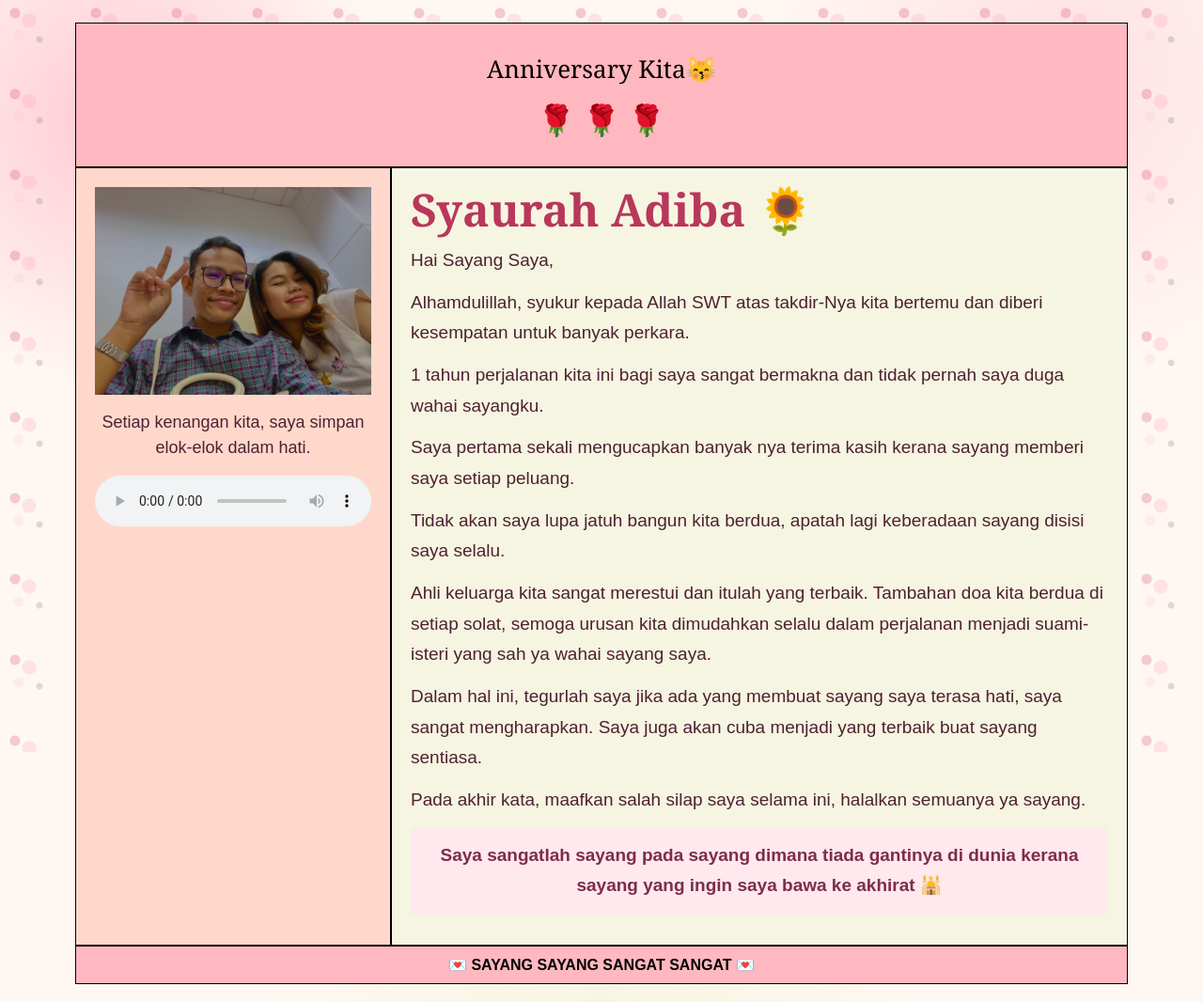
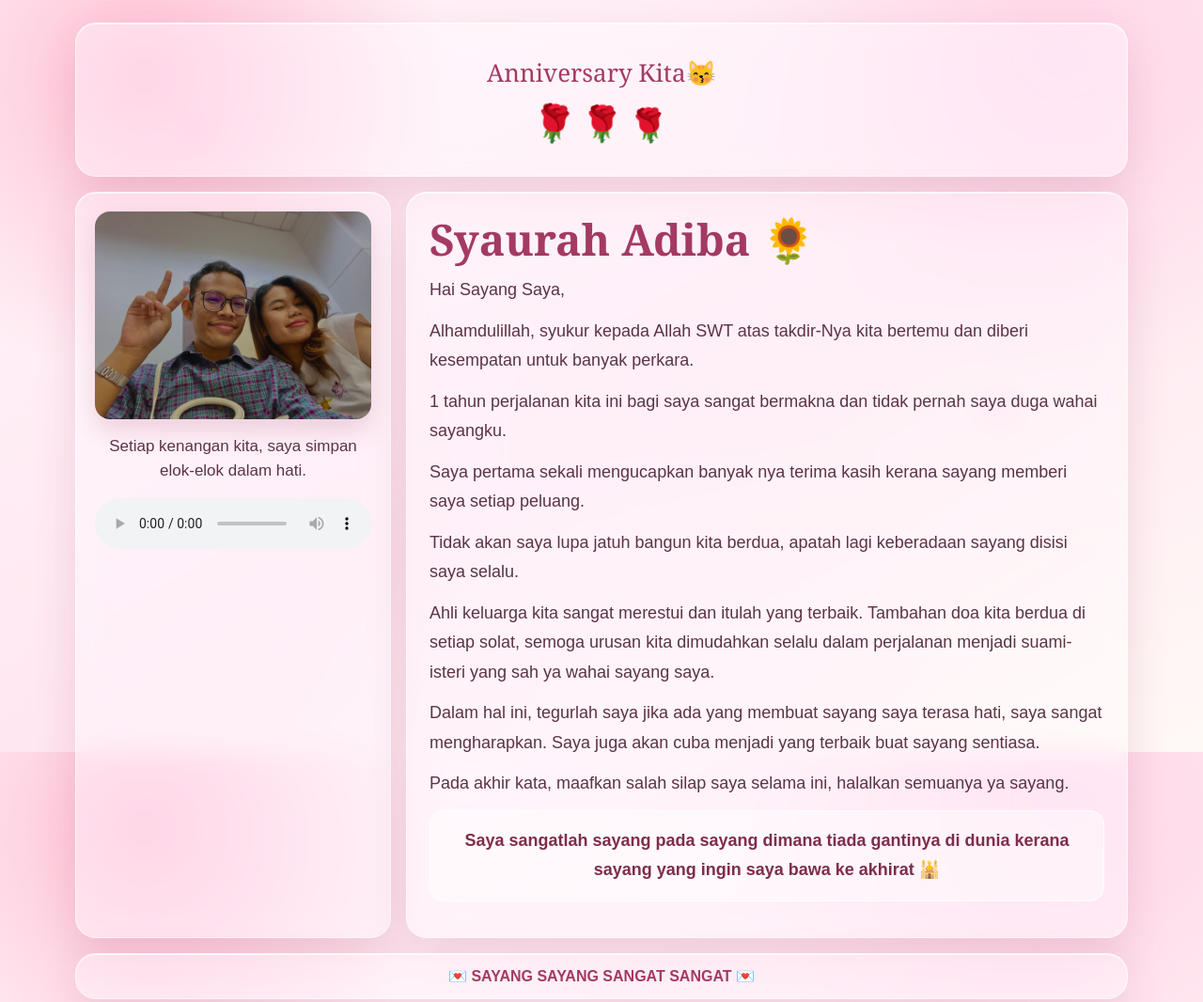
Before and after one commit to ahmdyssrbi/ayasya, a plain HTML site: page dashboard.html in a window 1280 px wide. Shown: the top 1066 px of the page at 94% size. Drawn offline with Linux system fonts and the light colour scheme.

Commit message:
Change UI style to glass like finish.

```diff
--- a/dashboard.html
+++ b/dashboard.html
@@ -8,38 +8,66 @@
   <meta charset="utf-8">
   <meta name="viewport" content="width=device-width, initial-scale=1">
   <style>
+    :root {
+      --ink: #5b3346;
+      --wine: #a33a63;
+      --glass: rgba(255, 255, 255, 0.42);
+      --glass-line: rgba(255, 255, 255, 0.65);
+      --glass-shadow: 0 18px 45px rgba(163, 58, 99, 0.16);
+    }
+
     * {
       box-sizing: border-box;
     }
 
     body {
       margin: 0;
-      color: #4d2132;
+      color: var(--ink);
       font-family: Arial, Helvetica, sans-serif;
       background:
-        radial-gradient(circle at 10% 12%, rgba(255, 183, 199, 0.72), transparent 18rem),
-        radial-gradient(circle at 88% 8%, rgba(255, 221, 226, 0.95), transparent 20rem),
-        radial-gradient(circle at 50% 100%, rgba(246, 245, 225, 0.9), transparent 22rem),
-        #fff8f2;
+        radial-gradient(circle at 12% 10%, rgba(255, 172, 197, 0.72), transparent 20rem),
+        radial-gradient(circle at 88% 6%, rgba(255, 214, 231, 0.9), transparent 22rem),
+        radial-gradient(circle at 50% 96%, rgba(255, 238, 245, 0.95), transparent 24rem),
+        linear-gradient(150deg, #fff6fa 0%, #ffe6f0 55%, #fff9f6 100%);
+      background-attachment: fixed;
     }
 
-    body::before {
-      content: "";
+    /* Two drifting petals — transform/opacity only, no extra markup */
+    body::before,
+    body::after {
+      content: "\1F338";
       position: fixed;
-      inset: 0;
+      top: -8vh;
+      left: 14%;
+      z-index: 0;
+      font-size: 26px;
+      opacity: 0.5;
       pointer-events: none;
-      opacity: 0.25;
-      background-image:
-        radial-gradient(circle at 16px 14px, #d83f66 0 5px, transparent 6px),
-        radial-gradient(circle at 31px 22px, #ff9eb3 0 7px, transparent 8px),
-        radial-gradient(circle at 20px 38px, #f7c5cf 0 5px, transparent 6px),
-        radial-gradient(circle at 42px 42px, #658a55 0 3px, transparent 4px);
-      background-size: 86px 86px;
+      animation: drift 18s linear infinite;
+    }
+
+    body::after {
+      left: 80%;
+      font-size: 20px;
+      animation-duration: 24s;
+      animation-delay: -9s;
+    }
+
+    @keyframes drift {
+      from {
+        transform: translate3d(0, -10vh, 0) rotate(0deg);
+      }
+
+      to {
+        transform: translate3d(50px, 112vh, 0) rotate(260deg);
+      }
     }
 
     .page {
       position: relative;
       z-index: 1;
+      display: grid;
+      gap: 16px;
       width: min(1120px, calc(100% - 28px));
       margin: 0 auto;
       padding: 24px 0;
@@ -49,14 +77,17 @@
     footer,
     .media,
     .letter {
-      border: 1px solid black;
+      border: 1px solid var(--glass-line);
+      border-radius: 22px;
+      background: var(--glass);
+      backdrop-filter: blur(14px) saturate(150%);
+      -webkit-backdrop-filter: blur(14px) saturate(150%);
+      box-shadow: var(--glass-shadow), inset 0 1px 0 rgba(255, 255, 255, 0.7);
     }
 
     header {
-      padding: 30px 20px;
+      padding: 34px 20px;
       text-align: center;
-      background: #FFB8BF;
-      color: black;
     }
 
     header p,
@@ -65,6 +96,7 @@
     }
 
     header p {
+      color: var(--wine);
       font-family: Georgia, "Times New Roman", serif;
       font-size: clamp(18px, 3vw, 26px);
     }
@@ -80,13 +112,40 @@
       display: flex;
       flex-wrap: wrap;
       justify-content: center;
-      gap: 8px;
+      gap: 10px;
       margin-top: 18px;
-      font-size: clamp(20px, 4vw, 32px);
+      font-size: clamp(24px, 4vw, 34px);
+    }
+
+    .roses span {
+      display: inline-block;
+      transform-origin: 50% 90%;
+      animation: bloom 3.6s ease-in-out infinite;
+    }
+
+    .roses span:nth-child(2) {
+      animation-delay: 0.45s;
+    }
+
+    .roses span:nth-child(3) {
+      animation-delay: 0.9s;
+    }
+
+    @keyframes bloom {
+
+      0%,
+      100% {
+        transform: rotate(-8deg) scale(1);
+      }
+
+      50% {
+        transform: rotate(8deg) scale(1.14);
+      }
     }
 
     main {
       display: grid;
+      gap: 16px;
       grid-template-columns: minmax(240px, 30%) 1fr;
     }
 
@@ -94,13 +153,7 @@
       display: grid;
       align-content: start;
       gap: 16px;
-      min-height: 660px;
       padding: 20px;
-      background: #FFD8CC;
-    }
-
-    .photo-frame {
-      padding: 0;
     }
 
     img {
@@ -108,7 +161,9 @@
       width: 100%;
       height: auto;
       max-height: 360px;
+      border-radius: 16px;
       object-fit: cover;
+      box-shadow: 0 12px 28px rgba(163, 58, 99, 0.2);
     }
 
     audio {
@@ -117,62 +172,61 @@
 
     .caption {
       margin: 0;
-      color: #4d2132;
-      font-size: 18px;
-      line-height: 1.5;
+      font-size: 17px;
+      line-height: 1.55;
       text-align: center;
     }
 
     .letter {
-      min-height: 660px;
-      padding: 20px;
-      background: #F6F5E1;
+      padding: 26px 24px;
     }
 
     .letter h2 {
-      margin: 0 0 14px;
-      color: #b8375b;
+      margin: 0 0 16px;
+      color: var(--wine);
       font-family: Georgia, "Times New Roman", serif;
-      font-size: clamp(30px, 5vw, 48px);
+      font-size: clamp(30px, 5vw, 46px);
       line-height: 1;
     }
 
     .letter p {
       margin: 0 0 12px;
-      font-size: clamp(16px, 2vw, 19px);
-      line-height: 1.72;
+      font-size: clamp(16px, 2vw, 18px);
+      line-height: 1.75;
     }
 
     .signature {
-      margin-top: 18px;
-      padding: 14px;
-      background: #ffe8ee;
+      margin-top: 20px;
+      border: 1px solid rgba(255, 255, 255, 0.7);
+      border-radius: 16px;
+      padding: 16px;
       color: #7e2d49;
       font-weight: 700;
       text-align: center;
+      background: rgba(255, 255, 255, 0.45);
     }
 
     footer {
-      padding: 10px;
-      color: black;
+      padding: 14px;
+      color: var(--wine);
       text-align: center;
-      background: #FFB8BF;
       font-weight: 700;
     }
 
     @media (max-width: 760px) {
       .page {
         width: min(100% - 18px, 520px);
-        padding: 10px 0;
+        padding: 12px 0;
       }
 
       main {
         grid-template-columns: 1fr;
       }
+    }
 
-      .media,
-      .letter {
-        min-height: auto;
+    @media (prefers-reduced-motion: reduce) {
+      * {
+        animation: none !important;
       }
     }
   </style>
@@ -189,9 +243,7 @@
 
     <main>
       <aside class="media" aria-label="Memory photo and song">
-        <div class="photo-frame">
-          <img src="kita.jpg" alt="Pinang Di Belah Dua">
-        </div>
+        <img src="kita.jpg" alt="Pinang Di Belah Dua">
         <p class="caption">Setiap kenangan kita, saya simpan elok-elok dalam hati.</p>
         <audio controls autoplay>
           <source src="spark.mp3" type="audio/mpeg">
--- a/style.css
+++ b/style.css
@@ -1,11 +1,11 @@
 :root {
-  --ink: #4d2434;
-  --rose: #c84668;
-  --wine: #7d2947;
-  --petal: #fff1f5;
-  --cream: #fffaf7;
-  --leaf: #4f7a58;
-  --gold: #d7a64a;
+  --ink: #5b3346;
+  --rose: #e56f95;
+  --wine: #a33a63;
+  --petal: #ffd7e4;
+  --glass: rgba(255, 255, 255, 0.42);
+  --glass-line: rgba(255, 255, 255, 0.66);
+  --glass-shadow: 0 18px 50px rgba(163, 58, 99, 0.18);
 }
 
 * {
@@ -18,23 +18,11 @@ body {
   color: var(--ink);
   font-family: Georgia, "Times New Roman", serif;
   background:
-    radial-gradient(circle at 12% 18%, rgba(255, 191, 204, 0.58), transparent 24rem),
-    radial-gradient(circle at 86% 12%, rgba(255, 224, 235, 0.8), transparent 20rem),
-    linear-gradient(135deg, #fff8f2 0%, #ffe6ee 52%, #fffaf7 100%);
-}
-
-body::before {
-  content: "";
-  position: fixed;
-  inset: 0;
-  pointer-events: none;
-  opacity: 0.32;
-  background-image:
-    radial-gradient(circle at 12px 10px, #e86f8e 0 5px, transparent 6px),
-    radial-gradient(circle at 28px 22px, #f3a6b9 0 6px, transparent 7px),
-    radial-gradient(circle at 22px 38px, #f7c9d3 0 4px, transparent 5px),
-    radial-gradient(circle at 40px 42px, #7fa06c 0 3px, transparent 4px);
-  background-size: 82px 82px;
+    radial-gradient(circle at 14% 16%, rgba(255, 176, 200, 0.7), transparent 22rem),
+    radial-gradient(circle at 84% 10%, rgba(255, 214, 231, 0.85), transparent 20rem),
+    radial-gradient(circle at 50% 100%, rgba(255, 236, 244, 0.9), transparent 24rem),
+    linear-gradient(150deg, #fff6fa 0%, #ffe4ef 55%, #fff9f6 100%);
+  background-attachment: fixed;
 }
 
 a {
@@ -46,7 +34,7 @@ a {
   width: 1px;
   height: 1px;
   overflow: hidden;
-  clip: rect(0, 0, 0, 0);
+  clip-path: inset(50%);
 }
 
 .screen {
@@ -58,74 +46,134 @@ a {
   padding: 32px 18px;
 }
 
+/* Drifting petals — 3 elements, transform/opacity only */
+.screen::before,
+.screen::after {
+  content: "\1F338";
+  position: fixed;
+  top: -8vh;
+  font-size: 26px;
+  opacity: 0.55;
+  pointer-events: none;
+  animation: drift 16s linear infinite;
+}
+
+.screen::before {
+  left: 16%;
+}
+
+.screen::after {
+  left: 78%;
+  font-size: 20px;
+  animation-duration: 21s;
+  animation-delay: -7s;
+}
+
+@keyframes drift {
+  from {
+    transform: translate3d(0, -10vh, 0) rotate(0deg);
+  }
+
+  to {
+    transform: translate3d(40px, 110vh, 0) rotate(240deg);
+  }
+}
+
 .gate,
 .dashboard {
   width: min(920px, 100%);
-  border: 1px solid rgba(200, 70, 104, 0.22);
-  border-radius: 8px;
-  background: rgba(255, 250, 247, 0.9);
-  box-shadow: 0 24px 70px rgba(125, 41, 71, 0.18);
+  border: 1px solid var(--glass-line);
+  border-radius: 22px;
+  background: var(--glass);
+  backdrop-filter: blur(16px) saturate(150%);
+  -webkit-backdrop-filter: blur(16px) saturate(150%);
+  box-shadow: var(--glass-shadow), inset 0 1px 0 rgba(255, 255, 255, 0.7);
   overflow: hidden;
 }
 
 .gate {
-  max-width: 460px;
-  padding: 34px 28px;
+  max-width: 440px;
+  padding: 40px 30px;
   text-align: center;
 }
 
 .flower-line {
+  display: inline-block;
   margin: 0 0 14px;
   color: var(--rose);
-  font-size: 24px;
-  letter-spacing: 0;
+  font-size: 40px;
+  transform-origin: 50% 90%;
+  animation: sway 4s ease-in-out infinite;
+}
+
+@keyframes sway {
+
+  0%,
+  100% {
+    transform: rotate(-6deg) scale(1);
+  }
+
+  50% {
+    transform: rotate(6deg) scale(1.08);
+  }
 }
 
 h1 {
   margin: 0;
   color: var(--wine);
-  font-size: clamp(34px, 8vw, 66px);
-  line-height: 0.98;
-  letter-spacing: 0;
+  font-size: clamp(34px, 8vw, 62px);
+  line-height: 1;
 }
 
-.gate p,
-.hero p,
-.note p {
-  font-size: 18px;
+.gate p {
+  font-size: 17px;
   line-height: 1.55;
 }
 
 form {
   display: grid;
   gap: 12px;
-  margin-top: 24px;
+  margin-top: 26px;
 }
 
 input {
   width: 100%;
-  border: 1px solid rgba(125, 41, 71, 0.25);
-  border-radius: 8px;
+  border: 1px solid rgba(255, 255, 255, 0.75);
+  border-radius: 14px;
   padding: 14px 16px;
   color: var(--ink);
   font: 20px/1.2 Arial, sans-serif;
   text-align: center;
-  background: #fff;
+  background: rgba(255, 255, 255, 0.55);
+  transition: box-shadow 0.25s, background 0.25s;
+}
+
+input:focus {
+  outline: 0;
+  background: rgba(255, 255, 255, 0.8);
+  box-shadow: 0 0 0 4px rgba(229, 111, 149, 0.22);
 }
 
 button {
-  border: 0;
-  border-radius: 8px;
+  border: 1px solid rgba(255, 255, 255, 0.5);
+  border-radius: 14px;
   padding: 14px 18px;
   color: #fff;
   font: 700 16px/1 Arial, sans-serif;
-  background: var(--rose);
+  background: linear-gradient(135deg, #f58cae, #d1487a);
+  box-shadow: 0 10px 24px rgba(209, 72, 122, 0.32);
   cursor: pointer;
+  transition: transform 0.2s, box-shadow 0.2s;
 }
 
 button:hover,
 button:focus-visible {
-  background: var(--wine);
+  transform: translateY(-2px);
+  box-shadow: 0 14px 30px rgba(209, 72, 122, 0.42);
+}
+
+button:active {
+  transform: translateY(0);
 }
 
 .error {
@@ -135,71 +183,12 @@ button:focus-visible {
   font: 14px/1.4 Arial, sans-serif;
 }
 
-.dashboard {
-  display: grid;
-}
+@media (prefers-reduced-motion: reduce) {
 
-.hero {
-  min-height: 420px;
-  display: grid;
-  align-content: end;
-  padding: clamp(28px, 6vw, 62px);
-  color: #fff;
-  background:
-    linear-gradient(to top, rgba(77, 36, 52, 0.86), rgba(77, 36, 52, 0.12)),
-    url("https://images.unsplash.com/photo-1526047932273-341f2a7631f9?auto=format&fit=crop&w=1600&q=80") center/cover;
-}
-
-.hero h1 {
-  max-width: 760px;
-  color: #fff;
-  text-shadow: 0 2px 22px rgba(77, 36, 52, 0.55);
-}
-
-.hero p {
-  max-width: 650px;
-  margin: 18px 0 0;
-}
-
-.content {
-  display: grid;
-  gap: 18px;
-  padding: clamp(22px, 5vw, 46px);
-}
-
-.tiles {
-  display: grid;
-  grid-template-columns: repeat(3, minmax(0, 1fr));
-  gap: 14px;
-}
-
-.tile,
-.note {
-  border: 1px solid rgba(200, 70, 104, 0.18);
-  border-radius: 8px;
-  padding: 18px;
-  background: #fff;
-}
-
-.tile strong {
-  display: block;
-  margin-bottom: 8px;
-  color: var(--rose);
-  font: 700 15px/1 Arial, sans-serif;
-  text-transform: uppercase;
-}
-
-.tile span,
-.note p {
-  margin: 0;
-}
-
-@media (max-width: 720px) {
-  .tiles {
-    grid-template-columns: 1fr;
-  }
-
-  .hero {
-    min-height: 360px;
+  *,
+  .screen::before,
+  .screen::after {
+    animation: none !important;
+    transition: none !important;
   }
 }
```
Also changed, not shown: index.html (+1 -1 lines).
